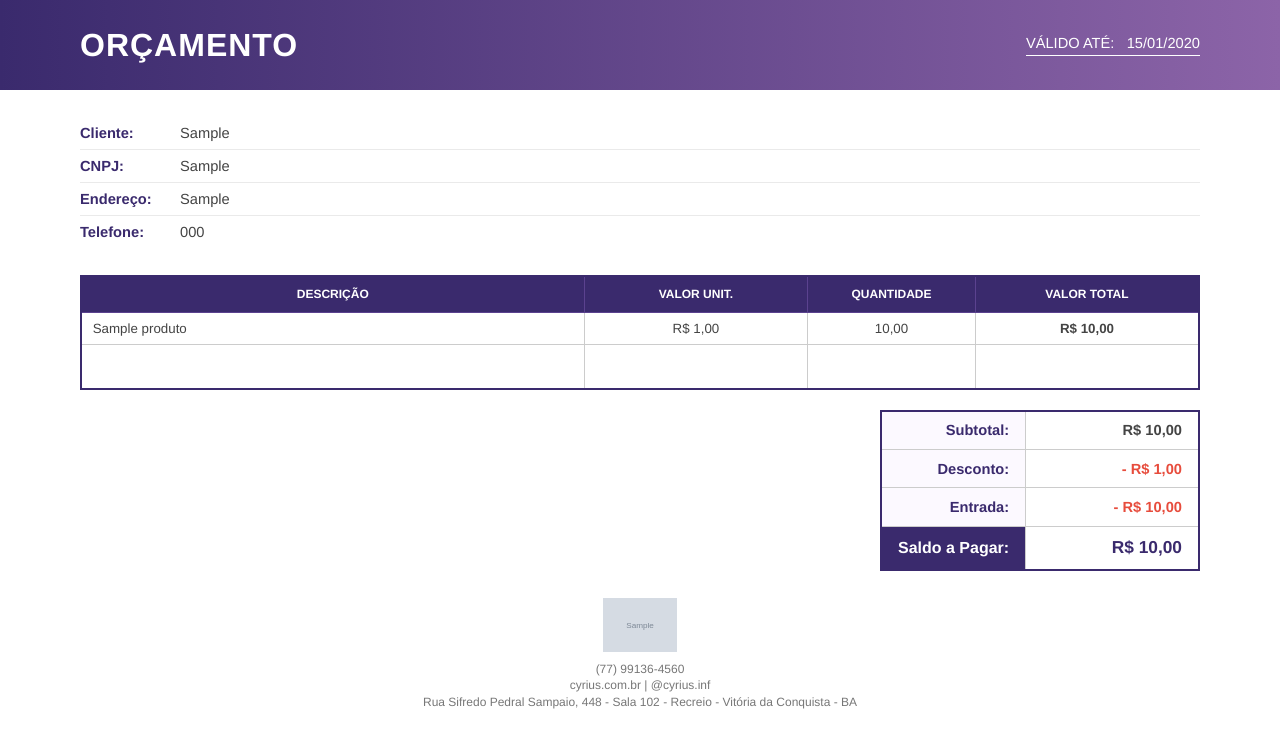
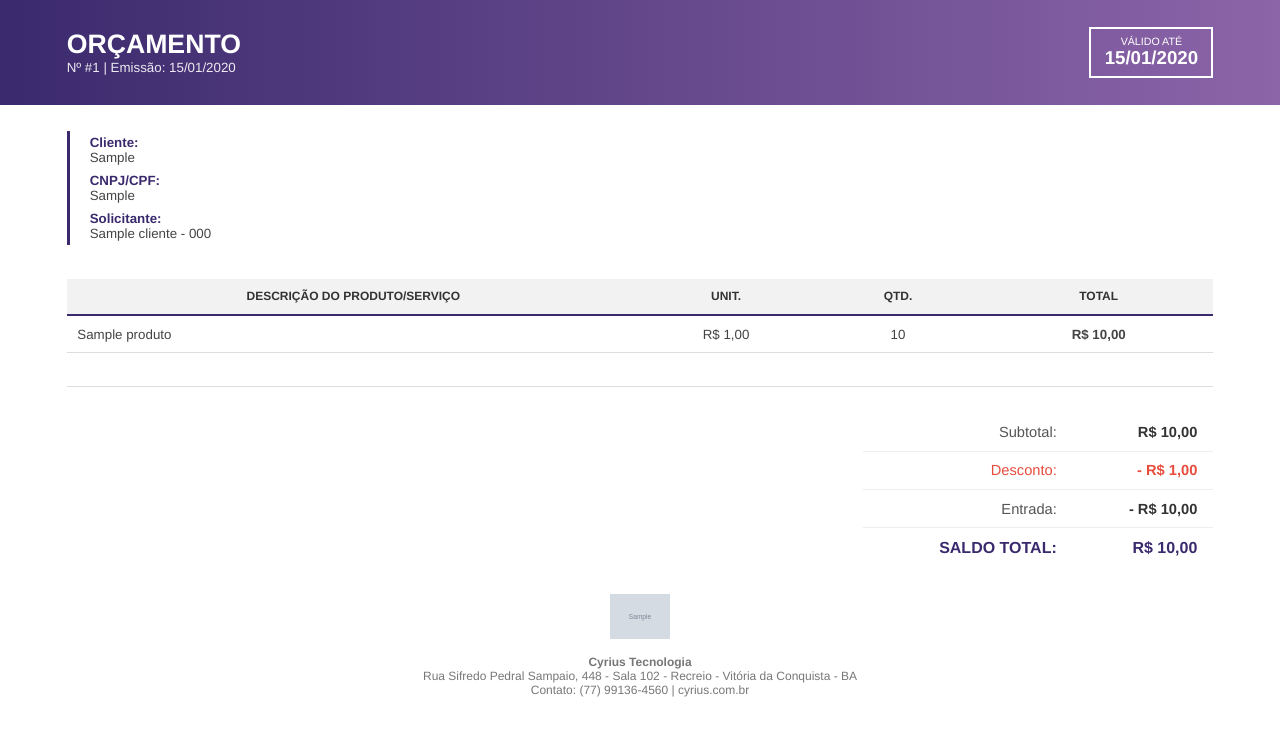
Before and after one commit to jhonata22/cyrius-erp, a Django app: template backend/utils/templates/utils/pdfs/orcamento_venda.html in a window 1280 px wide. Shown: the top 748 px of the page. Run offline with Django 5.2, Linux system fonts and the light colour scheme; tables that the repository leaves empty hold one stand-in row (values such as "Sample post"); the template is opened without the code that fills it: values that come from a table or form of the project are taken from there, most other values are stand-ins (such as "Sample title", 1, 10 or a date in 2020); grey boxes marked "Sample" are stand-in pictures; parts of the project's set-up code (start-up, migrations or seed data) failed here and were passed over.

Commit message:
correcao de bugs

```diff
--- a/backend/utils/templates/utils/pdfs/orcamento_venda.html
+++ b/backend/utils/templates/utils/pdfs/orcamento_venda.html
@@ -2,25 +2,24 @@
 <html lang="pt-br">
 <head>
     <meta charset="UTF-8">
-    <title>Orçamento</title>
+    <title>Orçamento {{ venda.id }}</title>
     <style>
         @page {
             size: a4 portrait;
             margin: 0;
-            margin-bottom: 110pt;
+            margin-bottom: 90pt;
             @bottom-center {
                 content: element(footer_content);
             }
         }
-
         body {
             font-family: 'Helvetica', 'Arial', sans-serif;
             color: #333;
-            font-size: 11pt;
+            font-size: 10pt;
             margin: 0;
         }
 
-        /* --- Brand Colors --- */
+        /* --- Brand --- */
         .brand-dark { color: #3a2a6d; }
         .brand-light { color: #8c64a8; }
 
@@ -28,64 +27,46 @@
         .header-bg {
             background: linear-gradient(to right, #3a2a6d, #8c64a8);
             color: white;
-            padding: 20pt 60pt;
+            padding: 20pt 50pt;
             display: flex;
             justify-content: space-between;
             align-items: center;
         }
         .header-bg h1 {
             color: white;
-            font-size: 24pt;
+            font-size: 20pt;
             margin: 0;
             font-weight: bold;
-            letter-spacing: 1px;
-            white-space: nowrap; /* Impede o texto de amassar */
         }
-        .header-bg .date {
-            font-size: 11pt;
-            border-bottom: 1px solid white;
-            padding-bottom: 4px;
-            white-space: nowrap; /* Mantém a data numa linha só */
-            margin-left: 30pt; /* Força uma distância segura do título */
-            text-align: right;
+        .validity-box {
+            border: 2px solid white;
+            padding: 5pt 10pt;
+            text-align: center;
         }
+        .validity-label { display: block; font-size: 8pt; text-transform: uppercase; }
+        .validity-date { display: block; font-size: 14pt; font-weight: bold; }
 
-        /* --- Main Content --- */
-        .page-content {
-            padding: 20pt 60pt 20pt 60pt;
-        }
+        /* --- Main --- */
+        .page-content { padding: 20pt 50pt; }
 
         /* --- Client Info --- */
         .client-info {
-            margin-bottom: 20pt;
+            margin-bottom: 25pt;
+            border-left: 3px solid #3a2a6d;
+            padding-left: 15pt;
         }
-        .info-row {
-            display: flex;
-            align-items: center;
-            border-bottom: 1px solid #eaeaea;
-            padding: 6pt 0;
-            margin-bottom: 0;
-        }
-        .info-row:last-child { border-bottom: none; }
-
-        .info-label {
-            font-weight: bold;
-            color: #3a2a6d;
-            width: 100px;
-            font-size: 11pt;
-        }
-        .info-value { font-size: 11pt; color: #444; }
+        .info-row { padding: 3pt 0; }
+        .info-label { font-weight: bold; color: #3a2a6d; width: 90px; display: inline-block; }
+        .info-value { color: #444; }
 
         /* --- Items Table --- */
         .items-table {
             width: 100%;
             border-collapse: collapse;
-            margin-bottom: 0;
-            border: 2px solid #3a2a6d;
+            margin-bottom: 20pt;
         }
         .items-table thead {
-            background-color: #3a2a6d;
-            color: white;
+            background-color: #f2f2f2;
             font-size: 9pt;
             text-transform: uppercase;
         }
@@ -93,62 +74,34 @@
             font-weight: bold;
             text-align: center;
             padding: 8pt;
-            border: 1px solid #5b428f;
+            border-bottom: 2px solid #3a2a6d;
         }
         .items-table td {
-            border: 1px solid #ccc;
-            padding: 6pt 8pt;
+            border-bottom: 1px solid #ddd;
+            padding: 8pt;
             text-align: center;
-            font-size: 10pt;
             color: #444;
         }
-        .items-table .td-desc { text-align: left; font-weight: 500; }
+        .items-table .td-desc { text-align: left; }
 
-        .empty-row td {
-            height: 20pt;
-        }
-
-        /* --- Totals Table --- */
-        .totals-wrapper {
-            margin-top: 15pt;
-            page-break-inside: avoid;
-        }
+        /* --- Totals --- */
+        .totals-wrapper { page-break-inside: avoid; }
         .totals-table {
+            width: 350px;
+            margin-left: auto;
             border-collapse: collapse;
-            width: 320px;
-            margin-left: auto;
-            border: 2px solid #3a2a6d;
         }
         .totals-table td {
-            border: 1px solid #ccc;
             padding: 8pt 12pt;
             font-size: 11pt;
-            color: #444;
+            border-bottom: 1px solid #eee;
         }
-        .totals-table .totals-label {
+        .totals-label { text-align: right; color: #555; }
+        .totals-value { text-align: right; font-weight: bold; }
+        .final-row .totals-label, .final-row .totals-value {
             font-weight: bold;
             color: #3a2a6d;
-            text-align: right;
-            background-color: #fcf9ff;
-            white-space: nowrap;
-            width: 45%;
-        }
-        .totals-table .totals-value {
-            text-align: right;
-            font-weight: bold;
-            width: 55%;
-        }
-        .totals-table .discount-value {
-            color: #e74c3c;
-        }
-        .totals-table .final-label {
-            background-color: #3a2a6d;
-            color: white;
             font-size: 12pt;
-        }
-        .totals-table .final-value {
-            color: #3a2a6d;
-            font-size: 13pt;
         }
 
         /* --- Footer --- */
@@ -157,24 +110,21 @@
             text-align: center;
             font-size: 9pt;
             color: #777;
+            padding-bottom: 20pt;
         }
-
-        .img-container {
-            height: 55px;
-            margin-bottom: 8px;
-        }
-
-        .img-container img {
-            max-height: 55px;
-            max-width: 250px;
-            object-fit: contain;
-        }
+        .footer img { max-height: 45px; margin-bottom: 10pt; }
     </style>
 </head>
 <body>
     <div class="header-bg">
-        <h1>ORÇAMENTO</h1>
-        <div class="date">VÁLIDO ATÉ: &nbsp;&nbsp;{{ venda.validade_orcamento|date:"d/m/Y" }}</div>
+        <div>
+            <h1>ORÇAMENTO</h1>
+            <span style="font-size: 10pt; opacity: 0.9;">Nº #{{ venda.id }} | Emissão: {{ venda.data_venda|date:"d/m/Y" }}</span>
+        </div>
+        <div class="validity-box">
+            <span class="validity-label">Válido até</span>
+            <span class="validity-date">{{ venda.validade_orcamento|date:"d/m/Y" }}</span>
+        </div>
     </div>
 
     <div class="page-content">
@@ -184,26 +134,22 @@
                 <div class="info-value">{{ venda.cliente.razao_social|default:venda.cliente.nome }}</div>
             </div>
             <div class="info-row">
-                <div class="info-label">CNPJ:</div>
-                <div class="info-value">{{ venda.cliente.cnpj|default:"--" }}</div>
+                <div class="info-label">CNPJ/CPF:</div>
+                <div class="info-value">{{ venda.cliente.cnpj|default:venda.cliente.cpf|default:"--" }}</div>
             </div>
             <div class="info-row">
-                <div class="info-label">Endereço:</div>
-                <div class="info-value">{{ venda.cliente.endereco|default:"--" }}</div>
-            </div>
-            <div class="info-row">
-                <div class="info-label">Telefone:</div>
-                <div class="info-value">{{ venda.solicitante.telefone|default:"--" }}</div>
+                <div class="info-label">Solicitante:</div>
+                <div class="info-value">{{ venda.solicitante.nome|default:"--" }} - {{ venda.solicitante.telefone|default:"" }}</div>
             </div>
         </div>
 
         <table class="items-table">
             <thead>
                 <tr>
-                    <th width="45%">DESCRIÇÃO</th>
-                    <th width="20%">VALOR UNIT.</th>
-                    <th width="15%">QUANTIDADE</th>
-                    <th width="20%">VALOR TOTAL</th>
+                    <th width="50%">DESCRIÇÃO DO PRODUTO/SERVIÇO</th>
+                    <th width="15%">UNIT.</th>
+                    <th width="15%">QTD.</th>
+                    <th width="20%">TOTAL</th>
                 </tr>
             </thead>
             <tbody>
@@ -211,18 +157,12 @@
                 <tr>
                     <td class="td-desc">{{ item.produto.nome }}</td>
                     <td>R$ {{ item.preco_unitario|floatformat:2 }}</td>
-                    <td>{{ item.quantidade }}</td>
+                    <td>{{ item.quantidade|floatformat:0 }}</td>
                     <td class="brand-dark" style="font-weight: bold;">R$ {{ item.valor_total_item|floatformat:2 }}</td>
                 </tr>
                 {% endfor %}
-
                 {% for _ in empty_rows %}
-                <tr class="empty-row">
-                    <td class="td-desc"></td>
-                    <td></td>
-                    <td></td>
-                    <td></td>
-                </tr>
+                <tr style="height: 25pt;"><td></td><td></td><td></td><td></td></tr>
                 {% endfor %}
             </tbody>
         </table>
@@ -235,32 +175,30 @@
                 </tr>
                 {% if venda.desconto > 0 %}
                 <tr>
-                    <td class="totals-label">Desconto:</td>
-                    <td class="totals-value discount-value">- R$ {{ venda.desconto|floatformat:2 }}</td>
+                    <td class="totals-label" style="color: #e74c3c;">Desconto:</td>
+                    <td class="totals-value" style="color: #e74c3c;">- R$ {{ venda.desconto|floatformat:2 }}</td>
                 </tr>
                 {% endif %}
                 {% if venda.valor_entrada > 0 %}
                 <tr>
                     <td class="totals-label">Entrada:</td>
-                    <td class="totals-value discount-value">- R$ {{ venda.valor_entrada|floatformat:2 }}</td>
+                    <td class="totals-value">- R$ {{ venda.valor_entrada|floatformat:2 }}</td>
                 </tr>
                 {% endif %}
-                <tr>
-                    <td class="totals-label final-label">Saldo a Pagar:</td>
-                    <td class="totals-value final-value">R$ {{ valor_final|floatformat:2 }}</td>
+                <tr class="final-row">
+                    <td class="totals-label" style="background: none; border: none;">SALDO TOTAL:</td>
+                    <td class="totals-value" style="border: none;">R$ {{ valor_final|floatformat:2 }}</td>
                 </tr>
             </table>
         </div>
     </div>
 
     <div class="footer" id="footer_content">
-        <div class="img-container">
-            <img src="{{ logo_path }}" alt="CYRIUS Logo" />
-        </div>
-        <div style="line-height: 1.4;">
-            (77) 99136-4560<br/>
-            cyrius.com.br | @cyrius.inf<br/>
-            Rua Sifredo Pedral Sampaio, 448 - Sala 102 - Recreio - Vitória da Conquista - BA
+        <img src="{{ logo_path }}" alt="Logo" />
+        <div>
+            <strong>Cyrius Tecnologia</strong><br/>
+            Rua Sifredo Pedral Sampaio, 448 - Sala 102 - Recreio - Vitória da Conquista - BA<br/>
+            Contato: (77) 99136-4560 | cyrius.com.br
         </div>
     </div>
 </body>
--- a/backend/vendas/models.py
+++ b/backend/vendas/models.py
@@ -13,8 +13,9 @@ class Venda(models.Model):
     )
     STATUS_CHOICES = (
         ('ORCAMENTO', 'Orçamento'),
-        ('CONCLUIDA', 'Concluída'),
-        ('REVOGADA', 'Revogada'),
+        ('CONCLUIDA', 'Concluída (Aprovada)'),
+        ('CANCELADO', 'Cancelado'),
+        ('VENCIDO', 'Vencido'),
     )
 
     empresa = models.ForeignKey(Empresa, on_delete=models.CASCADE)
--- a/backend/vendas/serializers.py
+++ b/backend/vendas/serializers.py
@@ -18,8 +18,10 @@ class VendaSerializer(serializers.ModelSerializer):
         model = Venda
         fields = [
             'id', 'empresa', 'cliente', 'solicitante', 'vendedor', 'valor_total', 'desconto',
-            'valor_entrada', 'parcelas', 'forma_pagamento', 'vincular_contrato', 'itens'
+            'valor_entrada', 'parcelas', 'forma_pagamento', 'vincular_contrato', 'itens',
+            'validade_orcamento', 'status'
         ]
+        read_only_fields = ['status', 'valor_total']
 
 class VendaDetailSerializer(serializers.ModelSerializer):
     itens = ItemVendaSerializer(many=True, read_only=True)
@@ -36,7 +38,7 @@ class VendaListSerializer(serializers.ModelSerializer):
 
     class Meta:
         model = Venda
-        fields = ['id', 'cliente_nome', 'produtos_resumo', 'valor_total', 'status', 'data_venda']
+        fields = ['id', 'cliente_nome', 'produtos_resumo', 'valor_total', 'status', 'data_venda', 'validade_orcamento']
 
     def get_produtos_resumo(self, obj):
         primeiro_item = obj.itens.first()
```
Also changed, not shown: backend/chamados/services.py (+11 -3 lines), backend/clientes/management/commands/limpar_contatos_duplicados.py (added, +65 -0 lines), backend/equipe/management/commands/fix_cargos.py (added, +31 -0 lines), backend/vendas/services.py (+4 -3 lines), backend/vendas/tasks.py (added, +29 -0 lines), backend/vendas/views.py (+49 -0 lines), frontend/src/components/ExpandableText.jsx (+16 -28 lines), frontend/src/components/Layout.jsx (+7 -3 lines), frontend/src/pages/ChamadoDetalhes.jsx (+11 -3 lines), frontend/src/pages/VendaDetalhes.jsx (added, +227 -0 lines), frontend/src/pages/Vendas.jsx (+22 -6 lines), frontend/src/services/vendaService.js (+8 -0 lines), backend/equipe/management/__init__.py (added), backend/equipe/management/commands/__init__.py (added), 1 more files.
